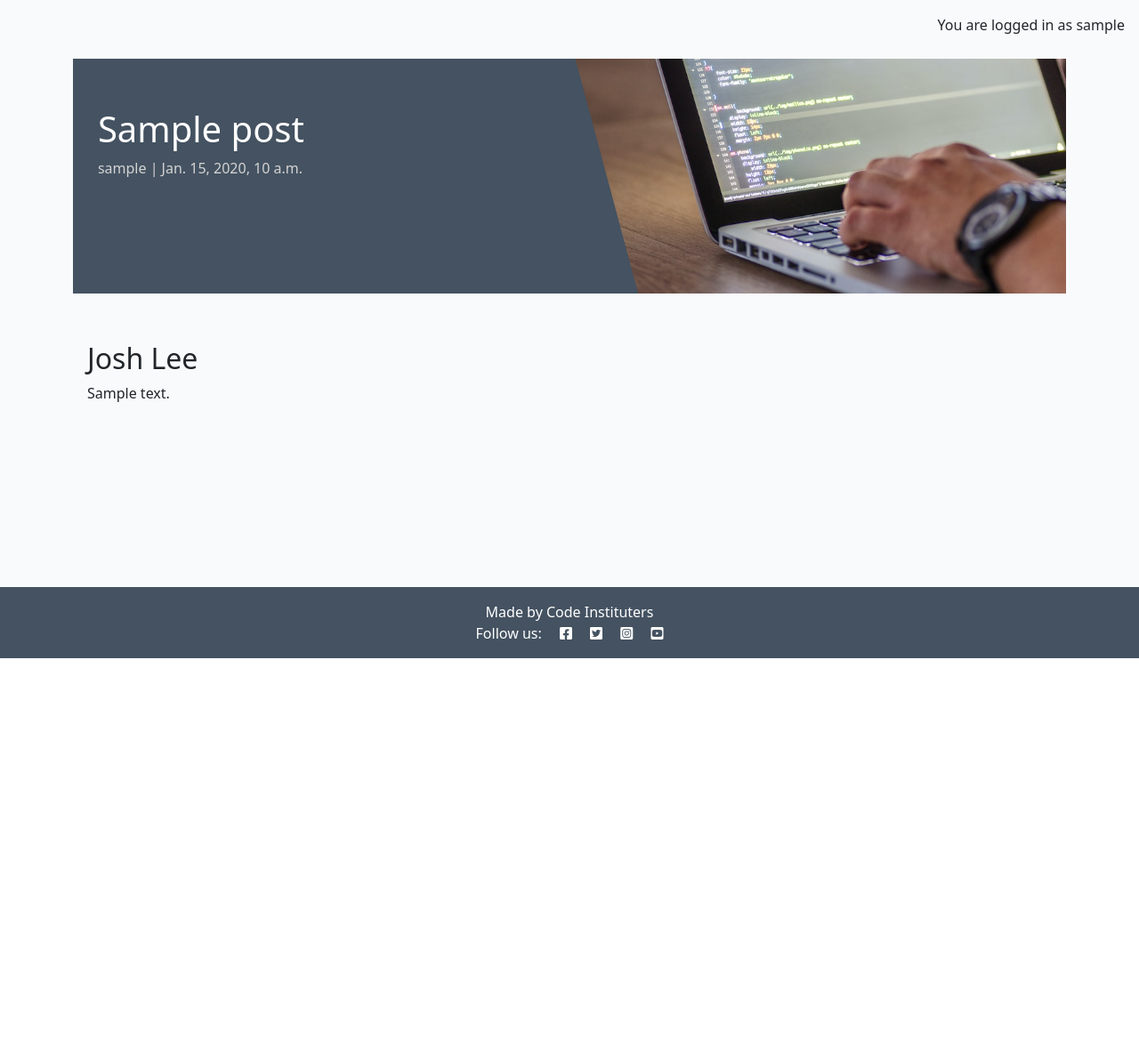
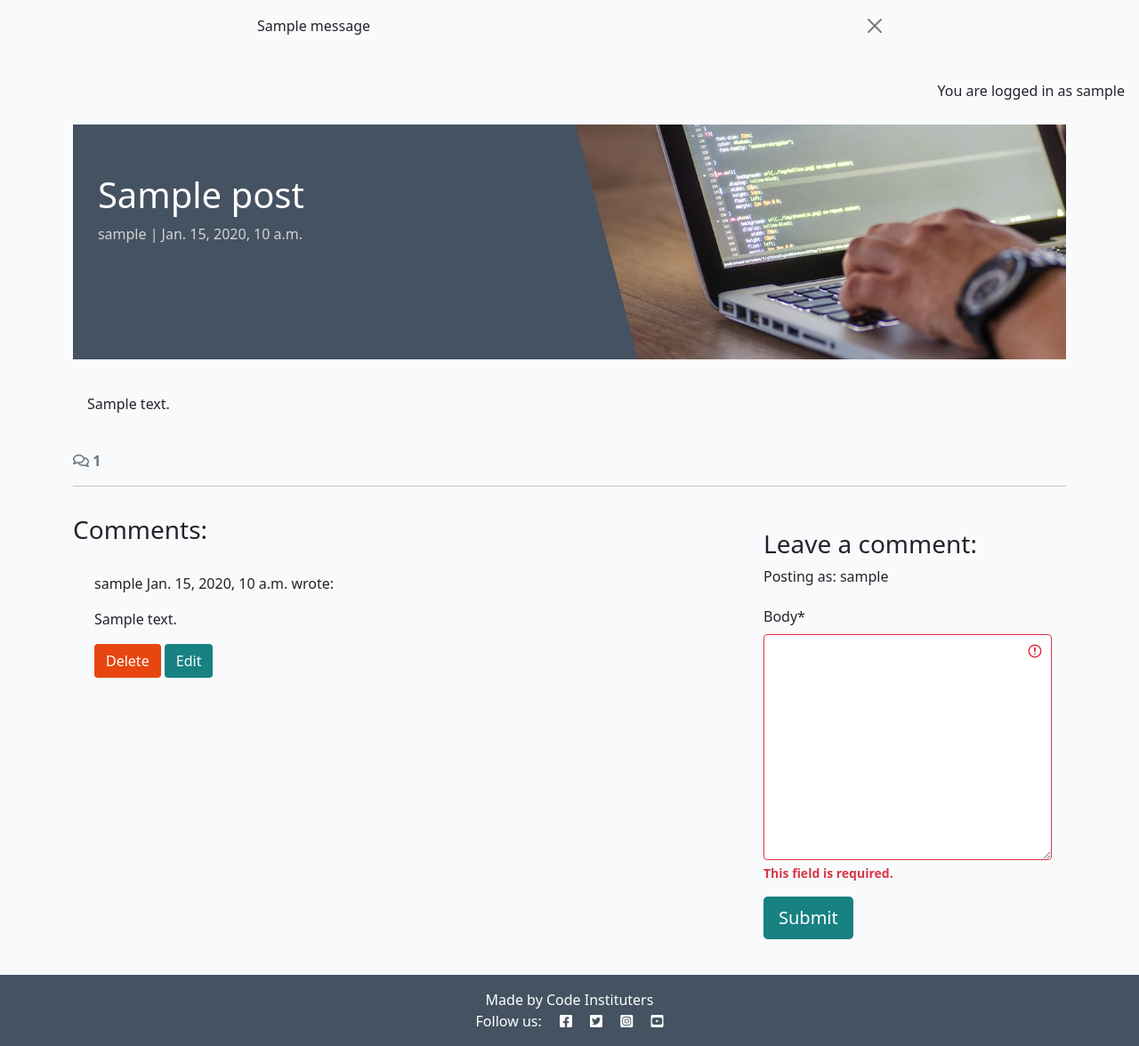
Before and after one commit to Haloegen/django-blog, a Django app: a page that uses templates/base.html in a window 1280 px wide. Shown: the part 60-1236 px from the top of the page at 89% size. Before the commit the page ends 800 px from the top, so only its background shows below. Run offline with Django 4.2, Linux system fonts and the light colour scheme; a user stored in the database is signed in; tables that the repository leaves empty hold one stand-in row (values such as "Sample post"); one stand-in notice (Sample message) is shown; some libraries are stand-ins or nearby versions.

Commit message:
added delete and edit buttons and functionality

```diff
--- /dev/null
+++ b/blog/forms.py
@@ -0,0 +1,7 @@
+from .models import Comment
+from django import forms
+
+class CommentForm(forms.ModelForm):
+    class Meta:
+        model = Comment
+        fields = ('body',)
--- a/blog/models.py
+++ b/blog/models.py
@@ -30,7 +30,7 @@ class Comment(models.Model):
     body = models.TextField()
     approved = models.BooleanField(default=False)
     created_on = models.DateTimeField(auto_now_add=True)
-    challenge = models.FloatField(null=True)
+
     class Meta:
         ordering=["-created_on"]
     def __str__(self):
--- a/blog/templates/blog/post_detail.html
+++ b/blog/templates/blog/post_detail.html
@@ -1,6 +1,8 @@
-{% extends 'base.html' %} {% block content %}
+{% extends 'base.html' %}
 {% load static %}
+{% load crispy_forms_tags %}
 
+{% block content %}
 <div class="masthead">
     <div class="container">
         <div class="row g-0">
@@ -24,12 +26,90 @@
                 <!-- The post content goes inside the card-text. -->
                 <!-- Use the | safe filter inside the template tags -->
                 <p class="card-text">
-                    <h2>{{ coder }}</h2>
                     {{ post.content | safe }}
                 </p>
+            </div>
+        </div>
+    </div>
+    <!-- Displaying count of comments -->
+    <div class="row">
+        <div class="col-12">
+            <strong class="text-secondary">
+                <i class="far fa-comments"></i> {{ comment_count }}
+            </strong>
+        </div>
+        <div class="col-12">
+            <hr>
+        </div>
+    </div>
+    <!-- Displaying Comments -->
+    <div class="row">
+        <div class="col-md-8 card mb-4  mt-3 ">
+            <h3>Comments:</h3>
+            <div class="card-body">
+                <!-- We want a for loop inside the empty control tags to iterate through each comment in comments -->
+                {% for comment in comments %}
+                <div
+                    class="p-2 comments{% if not comment.approved and comment.author == user %} faded{% elif not comment.approved %} d-none{% endif %}">
+                    <p class="font-weight-bold">
+                        {{ comment.author }}
+                        <span class="font-weight-normal">
+                            {{ comment.created_on }}
+                        </span> wrote:
+                    </p>
+                    <div id="comment{{ comment.id }}">
+                        {{ comment.body | linebreaks }}
+                    </div>
+                    {% if not comment.approved and comment.author == user %}
+                    <p class="approval">This comment is awaiting approval</p>
+                    {% endif %}
+                    {% if user.is_authenticated and comment.author == user %}
+                    <button class="btn btn-delete" comment_id="{{ comment.id }}">Delete</button>
+                    <button class="btn btn-edit" comment_id="{{ comment.id }}">Edit</button>
+                    {% endif %}
+                </div>
+                <!-- Our for loop ends here -->
+                {% endfor %}
+            </div>
+        </div>
+        <!-- Creating New Comments -->
+        <div class="col-md-4 card mb-4  mt-3 ">
+            <div class="card-body">
+                {% if user.is_authenticated %}
+                <h3>Leave a comment:</h3>
+                <p>Posting as: {{ user.username }}</p>
+                <form id="commentForm" method="post" style="margin-top: 1.3em;">
+                    {{ comment_form | crispy }}
+                    {% csrf_token %}
+                    <button id="submitButton" type="submit" class="btn btn-signup btn-lg">Submit</button>
+                </form>
+                {% else %}
+                <p>Log in to leave a comment</p>
+                {% endif %}
+            </div>
+        </div>
+    </div>
+</div>
+<!-- Delete confirmation modal -->
+<div class="modal fade" id="deleteModal" tabindex="-1" aria-labelledby="deleteModalLabel" aria-hidden="true">
+    <div class="modal-dialog">
+        <div class="modal-content">
+            <div class="modal-header">
+                <h5 class="modal-title" id="deleteModalLabel">Delete comment?</h5>
+                <button type="button" class="btn-close" data-bs-dismiss="modal" aria-label="Close"></button>
+            </div>
+            <div class="modal-body">
+                Are you sure you want to delete your comment? This action cannot be undone.
+            </div>
+            <div class="modal-footer">
+                <button type="button" class="btn btn-secondary" data-bs-dismiss="modal">Close</button>
+                <a id="deleteConfirm" href="#" class="btn btn-danger">Delete</a>
             </div>
         </div>
     </div>
 </div>
 
 {% endblock content %}
+{% block extras %}
+<script src="{% static 'js/comments.js' %}"></script>
+{% endblock %}
--- a/blog/urls.py
+++ b/blog/urls.py
@@ -4,4 +4,6 @@ from django.urls import path
 urlpatterns = [
         path('', views.PostList.as_view(),name= 'home'),
         path('<slug:slug>/', views.post_detail, name='post_detail'),
+        path('<slug:slug>/edit_comment/<int:comment_id>', views.comment_edit, name='comment_edit'),
+        path('<slug:slug>/delete_comment/<int:comment_id>', views.comment_delete, name='comment_delete'),
         ]
--- a/blog/views.py
+++ b/blog/views.py
@@ -1,6 +1,9 @@
-from django.shortcuts import render, get_object_or_404
+from django.shortcuts import render, get_object_or_404, reverse
 from django.views import generic
-from .models import Post
+from django.contrib import messages
+from django.http import HttpResponseRedirect
+from .models import Post, Comment
+from .forms import CommentForm
 
 # Create your views here.
 class PostList(generic.ListView):
@@ -20,6 +23,64 @@ def post_detail(request, slug):
     """
     queryset = Post.objects.filter(status=1)
     post = get_object_or_404(queryset, slug=slug)
+    comments = post.comments.all().order_by("-created_on")
+    comment_count= post.comments.filter(approved=True).count()
+
+    if request.method== "POST":
+        print("recieved a post request")
+        comment_form = CommentForm(data = request.POST)
+        print("About to render a form")
+        if comment_form.is_valid():
+            comment = comment_form.save(commit=False)
+            comment.author = request.user
+            comment.post = post
+            comment.save()
+            messages.add_message(request, messages.SUCCESS,
+            'Comment submitted and awaiting approval')
+
+    comment_form = CommentForm(data=request.POST)
 
 
-    return render(request, "blog/post_detail.html", {"post": post, "coder":"Josh Lee"},)
+    return render(request, "blog/post_detail.html", {"post": post, "coder":"Josh Lee", "comments": comments, "comment_count": comment_count, "comment_form": comment_form,},)
+
+
+def comment_edit(request, slug, comment_id):
+    """
+    view to edit comments
+    """
+    if request.method == "POST":
+
+        queryset = Post.objects.filter(status=1)
+        post = get_object_or_404(queryset, slug=slug)
+        comment = get_object_or_404(Comment, pk=comment_id)
+        comment_form = CommentForm(data=request.POST, instance=comment)
+
+        if comment_form.is_valid() and comment.author == request.user:
+            comment = comment_form.save(commit=False)
+            comment.post = post
+            comment.approved = False
+            comment.save()
+            messages.add_message(request, messages.SUCCESS, 'Comment Updated!')
+        else:
+            messages.add_message(request, messages.ERROR,
+                                 'Error updating comment!')
+
+    return HttpResponseRedirect(reverse('post_detail', args=[slug]))
+
+
+def comment_delete(request, slug, comment_id):
+    """
+    view to delete comment
+    """
+    queryset = Post.objects.filter(status=1)
+    post = get_object_or_404(queryset, slug=slug)
+    comment = get_object_or_404(Comment, pk=comment_id)
+
+    if comment.author == request.user:
+        comment.delete()
+        messages.add_message(request, messages.SUCCESS, 'Comment deleted!')
+    else:
+        messages.add_message(request, messages.ERROR,
+                             'You can only delete your own comments!')
+
+    return HttpResponseRedirect(reverse('post_detail', args=[slug]))
--- a/codestar/settings.py
+++ b/codestar/settings.py
@@ -47,6 +47,8 @@ INSTALLED_APPS = [
     'allauth',
     'allauth.account',
     'allauth.socialaccount',
+    'crispy_forms',
+    'crispy_bootstrap5',
     'django_summernote',
     'about',
     'blog',
@@ -55,6 +57,9 @@ INSTALLED_APPS = [
 SITE_ID = 1
 LOGIN_REDIRECT_URL = '/'
 LOGOUT_REDIRECT_URL= '/'
+
+CRISPY_ALLOWED_TEMPLATE_PACKS = "bootstrap5"
+CRISPY_TEMPLATE_PACK = "bootstrap5"
 
 MIDDLEWARE = [
     'django.middleware.security.SecurityMiddleware',
--- a/requirements.txt
+++ b/requirements.txt
@@ -1,7 +1,9 @@
 asgiref==3.7.2
+crispy-bootstrap5==0.7
 dj-database-url==0.5.0
 Django==4.2.8
 django-allauth==0.57.0
+django-crispy-forms==2.1
 django-summernote==0.8.20.0
 gunicorn==20.1.0
 oauthlib==3.2.2
--- /dev/null
+++ b/static/js/comments.js
@@ -0,0 +1,45 @@
+const editButtons  = document.getElementsByClassName("btn-edit");
+const commentText = document.getElementById("id_body")
+const commentForm = document.getElementById("commentForm")
+const submitButton = document.getElementById("submitButton")
+const deleteModal= new bootstrap.Modal(document.getElementById("deleteModal"));
+const deleteButtons = document.getElementsByClassName("btn-delete");
+const deleteConfirm = document.getElementById("deleteConfirm");
+
+/** initializes edit functionality for the provided edit buttons.
+ * for each button in the 'editButtons' collection:
+ * -retrieves the associated comment's ID upon click.
+ * - fetches the content of the corresponding comment.
+ * - Populates the 'commentText' input/textarea with the comment's conten for editing.
+ * Updates the suabmit button's text to "Update".
+ * - sets teh form's action atteivute to the 'edit_comment/ {commentId} endpoint.
+ *
+ */
+
+for (let button of editButtons) {
+    button.addEventListener("click", (e) => {
+        let commentId = e.target.getAttribute("comment_id");
+        let commentContent = document.getElementById(`comment${commentId}`).innerText;
+        commentText.value = commentContent;
+        submitButton.innerText = "Update";
+        commentForm.setAttribute("action", `edit_comment/${commentId}`);
+    });
+}
+
+/**
+ * Initializes deletion functionality for the provided delete buttons.
+ *
+ * for each button in the 'deletebuttons' collection
+ * retrieves the associated comment's Id upon click.
+ * updates the 'deleteConfirm' link's href to point to the
+ * deletion endpoint for the specific comment.
+ * displays a confirmation modal 'delete modal' to prompt the user for confirmation before the deletion
+ *
+ */
+for (let button of deleteButtons) {
+    button.addEventListener("click", (e) => {
+        let commentId = e.target.getAttribute("comment_id");
+        deleteConfirm.href = `delete_comment/${commentId}`;
+        deleteModal.show();
+    })
+}
--- a/static/js/script.js
+++ /dev/null
@@ -1 +0,0 @@
-console.log("hello, world")
--- a/templates/base.html
+++ b/templates/base.html
@@ -68,7 +68,19 @@
             </div>
         </div>
     </nav>
-
+    <!-- displaying django mesages -->
+    <div class="container">
+        <div class="row">
+            <div class="col-md-8 offset-md-2">
+                {% for message in messages %}
+                <div class="alert {{ message.tags }} alert-dismissible fade show" id="msg" role="alert">
+                    {{ message | safe }}
+                    <button class="btn-close" type="button" data-bs-dismiss="alert" aria-label="Close"></button>
+                </div>
+                {% endfor %}
+            </div>
+        </div>
+    </div>
     <main class="flex-shrink-0 main-bg">
         {% if user.is_authenticated %}
             <p class="text-end m-3">You are logged in as {{ user }}</p>
@@ -94,10 +106,12 @@
             <i class="fab fa-youtube-square ms-3"></i>
         </p>
     </footer>
-    <script src="{% static 'js/script.js' %}"></script>
     <script src="https://cdn.jsdelivr.net/npm/bootstrap@5.0.1/dist/js/bootstrap.bundle.min.js"
         integrity="sha384-gtEjrD/SeCtmISkJkNUaaKMoLD0//ElJ19smozuHV6z3Iehds+3Ulb9Bn9Plx0x4" crossorigin="anonymous">
         </script>
+
+{% block extras %}
+{% endblock %}
 </body>
 
 </html>
```
Also changed, not shown: about/admin.py (+14 -2 lines), about/forms.py (added, +7 -0 lines), about/models.py (+14 -2 lines), about/templates/about/about.html (+27 -12 lines), about/views.py (+10 -1 lines), about/migrations/0003_collaboraterequest_alter_about_title.py (added), blog/migrations/0007_remove_comment_challenge.py (added), 1 other file.
